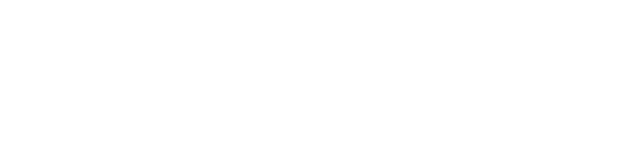
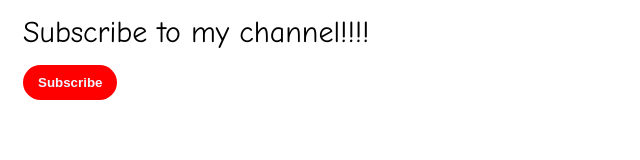
Before and after one commit to MrLampy/js-html-learning, a plain HTML site: page 12.html in a window 1280 px wide. Shown: the whole page, without its empty margins (0-640 px from the left). Drawn offline with Linux system fonts and the light colour scheme.

Commit message:
12.html subs

```diff
--- a/12.html
+++ b/12.html
@@ -6,10 +6,17 @@
             .title{
                 font-size: 30px;
                 font-family: "Comic Sans MS", cursive;
-                margin: 5px;
+                margin: 15px;
             }
             .button{
                 cursor: pointer;
+                background-color: red;
+                color: aliceblue;
+                border: none;
+                padding: 10px 15px;
+                font-weight: bold;
+                border-radius: 50px;
+                margin-left: 15px;
             }
             .hidden{
                 display: none;
@@ -18,6 +25,22 @@
         </style>
     </head>
     <body>
-        <script></script>
+        <p class="title">Subscribe to my channel!!!!</p>
+        <button class="button" onclick="transition()">Subscribe</button>
+        <script>
+            function transition(){
+                if(document.querySelector("button").innerText === "Subscribe"){
+                    document.querySelector("button").innerText = "Subscribed"
+                    document.querySelector("button").style.backgroundColor = "GhostWhite"
+                    document.querySelector("button").style.color = "black"
+
+                }
+                else{
+                    document.querySelector("button").innerText = "Subscribe";
+                    document.querySelector("button").style.color = ""
+                    document.querySelector("button").style.backgroundColor = "";
+                }
+            }
+        </script>
     </body>
 </html>
```
